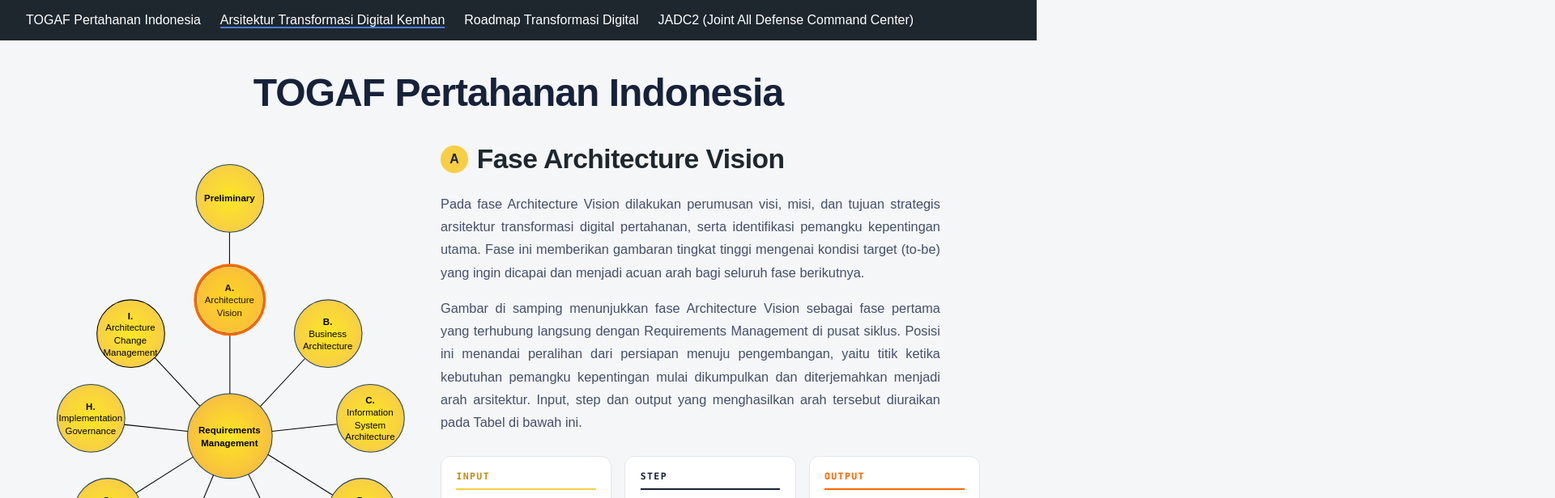
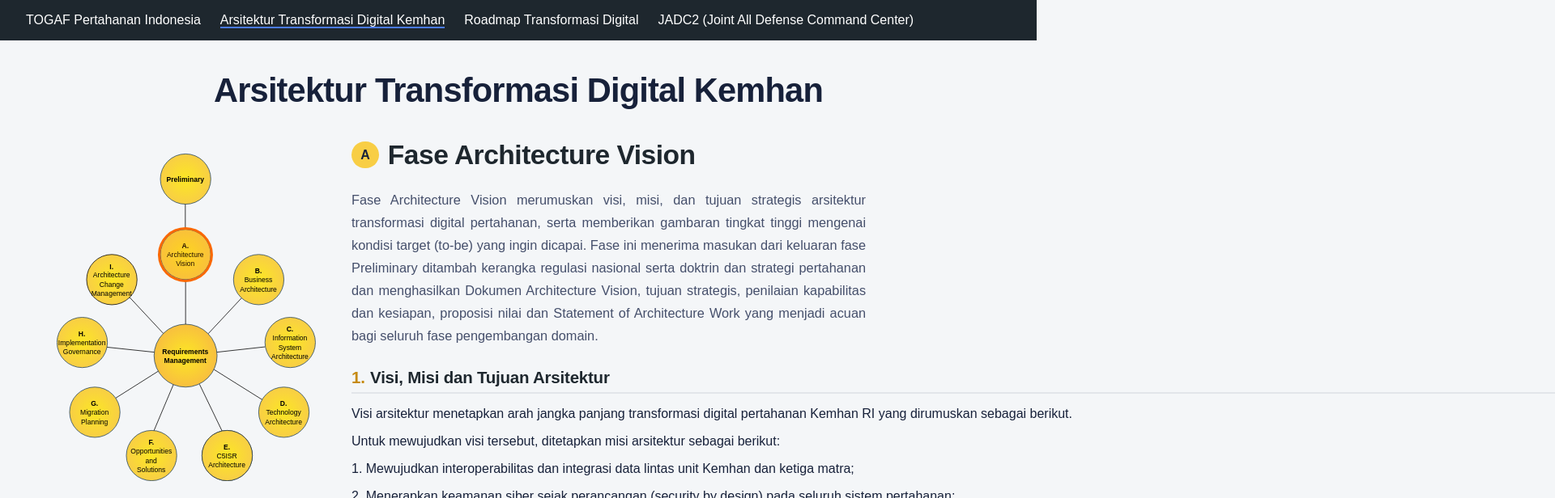
Before and after one commit to marcelsuanditambing/transformasi_kemhan, a Vue app: page /arsitektur in a window 1280 px wide. Both pictures are taken after a click on the button "Architecture Vision". Shown: the top 616 px of the page at 81% size, 1920 px wide, since content can reach past the window. Built offline with nearby package versions, Linux system fonts and the light colour scheme.

Commit message:
feat: update Arsitektur component layout and content for clarity

```diff
--- a/src/views/Arsitektur.vue
+++ b/src/views/Arsitektur.vue
@@ -1,76 +1,43 @@
 <template>
-  <section class="togaf">
+  <section class="arsi">
     <header class="intro">
       <h1 class="brand">
-        <button type="button" class="brand-btn" @click="reset">{{ overview.title }}</button>
+        <button type="button" class="brand-btn" @click="reset">Arsitektur Transformasi Digital Kemhan</button>
       </h1>
     </header>
 
     <div class="layout">
-      <!-- Kiri (desktop) / atas (mobile): diagram roda (komponen bersama) -->
+      <!-- Kiri (desktop) / atas (mobile): roda TOGAF (komponen bersama) -->
       <TogafWheel :active="selectedId" @select="selectPhase" />
 
-      <!-- Kanan (desktop) / bawah (mobile): penjelasan -->
+      <!-- Kanan (desktop) / bawah (mobile): implementasi (Bab IV) -->
       <div class="content">
-        <!-- Tampilan awal: ikhtisar -->
         <template v-if="!selected">
-          <p v-for="(p, i) in overview.paragraphs" :key="i" class="para">{{ p }}</p>
+          <p class="para lead">
+            Bagian ini memuat implementasi TOGAF Pertahanan Indonesia berdasarkan Bab IV tesis.
+            Klik salah satu fase pada diagram untuk membaca implementasinya.
+          </p>
         </template>
 
-        <!-- Fase terpilih -->
         <template v-else>
           <h2 class="phase-title">
-            <span class="tag">{{ badge(selected.label) }}</span>{{ selected.title }}
+            <span class="tag">{{ badge(selected) }}</span>{{ selected.title }}
           </h2>
 
-          <!-- Fase C: pengantar + dua sub-domain sebagai tab -->
-          <template v-if="selected.hasSubDomains">
-            <p v-for="(p, i) in selected.intro" :key="i" class="para">{{ p }}</p>
-            <div class="subchoice">
-              <button
-                v-for="s in selected.subDomains"
-                :key="s.id"
-                type="button"
-                class="subcard"
-                :class="{ active: s.id === selectedSubId }"
-                :aria-pressed="s.id === selectedSubId"
-                @click="selectedSubId = s.id"
-              >
-                <span class="subcard-title">{{ s.title }}</span>
-                <span class="subcard-go">{{ s.id === selectedSubId ? 'Sedang dibaca' : 'Baca →' }}</span>
-              </button>
-            </div>
-          </template>
+          <p v-if="selected.comingSoon" class="coming">Content coming soon…</p>
 
-          <!-- Detail: paragraf (+ gambar) + tabel -->
-          <template v-if="detail">
-            <!-- Paragraf pertama -->
-            <p v-if="detailBefore.length" class="para">{{ detailBefore[0] }}</p>
+          <template v-else>
+            <p v-for="(p, i) in selected.intro || []" :key="'intro' + i" class="para">{{ p }}</p>
 
-            <!-- Gambar sub-domain (di antara paragraf 1 dan 2) -->
-            <figure v-if="detailFigure" class="phase-figure">
-              <img :src="detailFigure" :alt="'Diagram ' + detail.title" />
-            </figure>
+            <section v-for="sec in selected.sections" :key="sec.no" class="sec">
+              <h3 class="sec-title"><span class="sec-no">{{ sec.no }}.</span>{{ sec.title }}</h3>
+              <BlockList :blocks="sec.blocks" />
 
-            <!-- Sisa paragraf sebelum tabel -->
-            <p v-for="(p, i) in detailBefore.slice(1)" :key="'pb' + i" class="para">{{ p }}</p>
-
-            <div class="io" v-if="detail.io">
-              <div class="io-col">
-                <h4 class="io-head io-input">Input</h4>
-                <ol><li v-for="(x, i) in detail.io.input" :key="'in' + i">{{ x }}</li></ol>
-              </div>
-              <div class="io-col">
-                <h4 class="io-head io-step">Step</h4>
-                <ol><li v-for="(x, i) in detail.io.step" :key="'st' + i">{{ x }}</li></ol>
-              </div>
-              <div class="io-col">
-                <h4 class="io-head io-output">Output</h4>
-                <ol><li v-for="(x, i) in detail.io.output" :key="'ou' + i">{{ x }}</li></ol>
-              </div>
-            </div>
-
-            <p v-for="(p, i) in detailAfter" :key="'pa' + i" class="para">{{ p }}</p>
+              <section v-for="sub in sec.subsections || []" :key="sub.no" class="subsec">
+                <h4 class="subsec-title"><span class="sec-no">{{ sub.no }}</span>{{ sub.title }}</h4>
+                <BlockList :blocks="sub.blocks" />
+              </section>
+            </section>
           </template>
         </template>
       </div>
@@ -79,77 +46,70 @@
 </template>
 
 <script setup>
-import { ref, computed, watch } from 'vue';
+import { ref, computed, watch, h } from 'vue';
 import TogafWheel from '@/components/TogafWheel.vue';
-import dataArchFigure from '@/assets/images/data-architecture.drawio.svg';
-import appArchFigure from '@/assets/images/application-architecture.drawio.svg';
-import { overview, phases } from '@/data/togafPhases.js';
+import { phases } from '@/data/arsitekturFase.js';
 
-// Gambar per sub-domain (disisipkan di antara paragraf 1 dan 2).
-const figures = {
-  'data-architecture': dataArchFigure,
-  'application-architecture': appArchFigure,
+// Merender blok berurutan (paragraf, gambar, tabel) sesuai urutan tesis.
+const BlockList = {
+  props: { blocks: { type: Array, default: () => [] } },
+  setup(props) {
+    return () =>
+      props.blocks.map((b, i) => {
+        if (b.t === 'p') return h('p', { class: 'para', key: i }, b.v);
+        if (b.t === 'fig')
+          return h('figure', { class: 'fig', key: i }, [
+            h('img', { src: b.src, alt: b.cap }),
+            b.cap ? h('figcaption', b.cap) : null,
+          ]);
+        if (b.t === 'table') {
+          const cols = (b.header || []).length || 1;
+          const thead =
+            b.header && b.header.length
+              ? h('thead', [h('tr', b.header.map((c) => h('th', c)))])
+              : null;
+          const tbody = h(
+            'tbody',
+            (b.rows || []).map((row) => {
+              if (row.length === 1 && cols > 1)
+                return h('tr', { class: 'row-head' }, [h('td', { colspan: cols }, row[0])]);
+              return h('tr', row.map((c) => h('td', c)));
+            })
+          );
+          return h('div', { class: 'table-wrap', key: i }, [
+            b.title ? h('p', { class: 'table-title' }, b.title) : null,
+            h('table', [thead, tbody]),
+          ]);
+        }
+        return null;
+      });
+  },
 };
 
 const selectedId = ref(null);
-const selectedSubId = ref(null);
+const selected = computed(() => phases.find((p) => p.id === selectedId.value) || null);
 
-const selected = computed(() => phases.find((p) => p.id === selectedId.value) || null);
-const currentSub = computed(() => {
-  if (!selected.value || !selected.value.hasSubDomains) return null;
-  return selected.value.subDomains.find((s) => s.id === selectedSubId.value) || null;
-});
-const detail = computed(() =>
-  selected.value && selected.value.hasSubDomains ? currentSub.value : selected.value
-);
+const letters = {
+  'architecture-vision': 'A', 'business-architecture': 'B', 'information-system-architecture': 'C',
+  'technology-architecture': 'D', 'c5isr-architecture': 'E', 'opportunities-solutions': 'F',
+  'migration-planning': 'G', 'implementation-governance': 'H', 'architecture-change-management': 'I',
+};
+function badge(phase) { return letters[phase.id] || ''; }
 
-// Tabel disisipkan tepat setelah paragraf yang menyebut "Tabel"
-// (kalimat pengarah "…terdapat pada Tabel …"), yaitu paragraf kedua.
-// Bila tak ditemukan, tabel muncul setelah paragraf kedua sebagai cadangan.
-const tableSplitIndex = computed(() => {
-  const paras = (detail.value && detail.value.paragraphs) || [];
-  if (!paras.length) return 0;
-  const idx = paras.findIndex((p) => /\bTabel\b/i.test(p));
-  return idx === -1 ? Math.min(1, paras.length - 1) : idx;
-});
-const detailBefore = computed(() => {
-  const paras = (detail.value && detail.value.paragraphs) || [];
-  return paras.slice(0, tableSplitIndex.value + 1);
-});
-const detailAfter = computed(() => {
-  const paras = (detail.value && detail.value.paragraphs) || [];
-  return paras.slice(tableSplitIndex.value + 1);
-});
-// Gambar untuk detail yang sedang tampil (hanya sub-domain tertentu).
-const detailFigure = computed(() => (detail.value ? figures[detail.value.id] || null : null));
-
-// Label badge: hanya huruf tunggal (A–I). Untuk "Preliminary" kosong (lingkaran saja).
-function badge(label) {
-  return label.length === 1 ? label : '';
-}
-
-function selectPhase(id) {
-  selectedId.value = id;
-  selectedSubId.value = null;
-  scrollToContentOnMobile();
-}
-function reset() {
-  selectedId.value = null;
-  selectedSubId.value = null;
-}
-watch(selectedSubId, scrollToContentOnMobile);
-// Pada layar kecil (tumpuk), gulir ke penjelasan; pada desktop (dua kolom) tidak perlu.
+function selectPhase(id) { selectedId.value = id; scrollToContentOnMobile(); }
+function reset() { selectedId.value = null; }
+watch(selectedId, scrollToContentOnMobile);
 function scrollToContentOnMobile() {
   if (window.matchMedia('(min-width: 901px)').matches) return;
   requestAnimationFrame(() => {
-    const el = document.querySelector('.togaf .content');
+    const el = document.querySelector('.arsi .content');
     if (el) el.scrollIntoView({ behavior: 'smooth', block: 'start' });
   });
 }
 </script>
 
 <style scoped>
-.togaf {
+.arsi {
   --ink: #17213a;
   --ink-soft: #454f6b;
   --muted: #6b7488;
@@ -166,24 +126,15 @@
   color: var(--ink);
 }
 
-/* ---- Header ---- */
 .intro { text-align: center; padding: 0.5rem 0 2rem; }
 .brand { margin: 0; }
 .brand-btn {
-  font: inherit;
-  border: 0;
-  background: none;
-  cursor: pointer;
-  padding: 0;
-  color: var(--ink);
-  font-size: clamp(1.9rem, 5vw, 3rem);
-  font-weight: 800;
-  letter-spacing: -0.02em;
-  line-height: 1.05;
+  font: inherit; border: 0; background: none; cursor: pointer; padding: 0;
+  color: var(--ink); font-size: clamp(1.6rem, 4.2vw, 2.6rem);
+  font-weight: 800; letter-spacing: -0.02em; line-height: 1.08;
 }
 .brand-btn:hover { color: var(--ember); }
 
-/* ---- Layout: dua kolom di desktop, tumpuk di mobile ---- */
 .layout {
   display: grid;
   grid-template-columns: minmax(320px, 430px) 1fr;
@@ -191,131 +142,55 @@
   align-items: start;
 }
 
-/* ---- Content ---- */
 .content { scroll-margin-top: 1rem; padding-top: 0.35rem; }
 .para {
-  max-width: 68ch;
-  margin: 0 0 1.05rem;
-  line-height: 1.72;
-  color: var(--ink-soft);
-  font-size: 1.02rem;
-  text-align: justify;
+  max-width: 70ch; margin: 0 0 1.05rem; line-height: 1.72;
+  color: var(--ink-soft); font-size: 1.02rem; text-align: justify;
 }
+.lead { color: var(--muted); }
+.coming { color: var(--muted); font-size: 1.1rem; padding: 1rem 0; }
+
 .phase-title {
-  display: flex;
-  align-items: center;
-  gap: 0.7rem;
-  font-size: clamp(1.5rem, 4vw, 2.1rem);
-  letter-spacing: -0.015em;
-  margin: 0 0 1.4rem;
+  display: flex; align-items: center; gap: 0.7rem;
+  font-size: clamp(1.5rem, 4vw, 2.1rem); letter-spacing: -0.015em; margin: 0 0 1.4rem;
 }
 .tag {
-  flex: none;
-  display: grid;
-  place-items: center;
-  width: 2.1rem;
-  height: 2.1rem;
-  border-radius: 50%;
-  background: var(--gold-soft);
-  color: var(--ink);
-  font-size: 1rem;
-  font-weight: 700;
-}
-.sub-title { font-size: 1.35rem; margin: 0.1rem 0 1.1rem; }
-
-/* Gambar sub-domain (latar transparan, menyatu dengan halaman) */
-.phase-figure {
-  margin: 0.4rem 0 1.4rem;
-  background: transparent;
-}
-.phase-figure img {
-  display: block;
-  width: 100%;
-  max-width: 640px;
-  height: auto;
-  margin: 0 auto;
+  flex: none; display: grid; place-items: center; width: 2.1rem; height: 2.1rem;
+  border-radius: 50%; background: var(--gold-soft); color: var(--ink); font-size: 1rem; font-weight: 700;
 }
 
-/* Pilihan sub-domain (Fase C) */
-.subchoice {
-  display: grid;
-  grid-template-columns: 1fr 1fr;
-  gap: 1rem;
-  max-width: 68ch;
-  margin: 1.5rem 0 0;
+.sec { margin: 0 0 2.25rem; }
+.sec-title {
+  font-size: 1.28rem; margin: 1.6rem 0 0.9rem; letter-spacing: -0.01em;
+  padding-bottom: 0.4rem; border-bottom: 2px solid var(--line);
 }
-.subcard {
-  text-align: left;
-  background: var(--surface);
-  border: 1px solid var(--line);
-  border-radius: 12px;
-  padding: 1.15rem 1.25rem;
-  cursor: pointer;
-  display: flex;
-  flex-direction: column;
-  gap: 0.4rem;
-  transition: border-color 0.15s ease, box-shadow 0.15s ease, transform 0.15s ease;
+.sec-no { color: var(--gold); font-weight: 800; margin-right: 0.4rem; }
+.subsec { margin: 1.25rem 0 0 0; padding-left: 1rem; border-left: 3px solid var(--gold-soft); }
+.subsec-title { font-size: 1.08rem; margin: 0 0 0.7rem; }
+.subsec-title .sec-no { margin-right: 0.5rem; }
+
+.fig { margin: 0.6rem 0 1.4rem; background: transparent; }
+.fig :deep(img) { display: block; width: 100%; max-width: 720px; height: auto; margin: 0 auto; }
+.fig :deep(figcaption) { margin-top: 0.5rem; text-align: center; font-size: 0.85rem; color: var(--muted); }
+
+.table-wrap { margin: 1.1rem 0 1.5rem; overflow-x: auto; }
+.table-title { font-size: 0.9rem; font-weight: 700; color: var(--ink); margin: 0 0 0.5rem; }
+.table-wrap :deep(table) {
+  width: 100%; border-collapse: collapse; font-size: 0.9rem;
+  background: var(--surface); border: 1px solid var(--line); border-radius: 10px; overflow: hidden;
 }
-.subcard:hover {
-  border-color: var(--gold);
-  box-shadow: 0 6px 20px rgba(23, 33, 58, 0.08);
-  transform: translateY(-2px);
+.table-wrap :deep(th) {
+  text-align: left; background: #f0eee8; color: var(--ink);
+  font-weight: 700; padding: 0.6rem 0.8rem; border-bottom: 2px solid var(--line);
 }
-.subcard.active {
-  border-color: var(--ember);
-  box-shadow: 0 0 0 1px var(--ember);
-  background: #fff7f1;
+.table-wrap :deep(td) {
+  padding: 0.55rem 0.8rem; border-bottom: 1px solid var(--line);
+  color: var(--ink-soft); line-height: 1.5; vertical-align: top;
 }
-.subcard.active .subcard-go { color: var(--ember); }
-.subcard-title { font-size: 1.1rem; font-weight: 700; color: var(--ink); }
-.subcard-go { font-size: 0.85rem; color: var(--ember); font-weight: 600; }
+.table-wrap :deep(.row-head td) { background: #faf9f6; font-weight: 700; color: var(--ink); }
+.table-wrap :deep(tr:last-child td) { border-bottom: 0; }
 
-/* Tabel Input / Step / Output */
-.io {
-  display: grid;
-  grid-template-columns: repeat(3, 1fr);
-  gap: 1rem;
-  margin: 1.75rem 0 0.5rem;
-}
-.io-col {
-  background: var(--surface);
-  border: 1px solid var(--line);
-  border-radius: 12px;
-  padding: 1.1rem 1.15rem 1.25rem;
-}
-.io-head {
-  font-family: var(--mono);
-  font-size: 0.72rem;
-  letter-spacing: 0.12em;
-  text-transform: uppercase;
-  margin: 0 0 0.75rem;
-  padding-bottom: 0.5rem;
-  border-bottom: 2px solid var(--line);
-}
-.io-input { color: var(--gold); border-bottom-color: var(--gold-soft); }
-.io-step { color: var(--ink); border-bottom-color: var(--ink); }
-.io-output { color: var(--ember); border-bottom-color: var(--ember); }
-.io-col ol { margin: 0; padding-left: 1.2rem; }
-.io-col li { font-size: 0.9rem; line-height: 1.55; color: var(--ink-soft); margin-bottom: 0.55rem; }
-.io-col li:last-child { margin-bottom: 0; }
-
-/* ---- Responsif: tumpuk (gambar di atas, penjelasan di bawah) ---- */
 @media (max-width: 900px) {
   .layout { grid-template-columns: 1fr; gap: 1.75rem; }
-  .io { grid-template-columns: 1fr; }
-  .subchoice { grid-template-columns: 1fr; }
-}
-@media (prefers-reduced-motion: reduce) {
-  .subcard { transition: none; }
-}
-
-.sr-only {
-  position: absolute;
-  width: 1px; height: 1px;
-  padding: 0; margin: -1px;
-  overflow: hidden;
-  clip: rect(0, 0, 0, 0);
-  white-space: nowrap;
-  border: 0;
 }
 </style>
```
